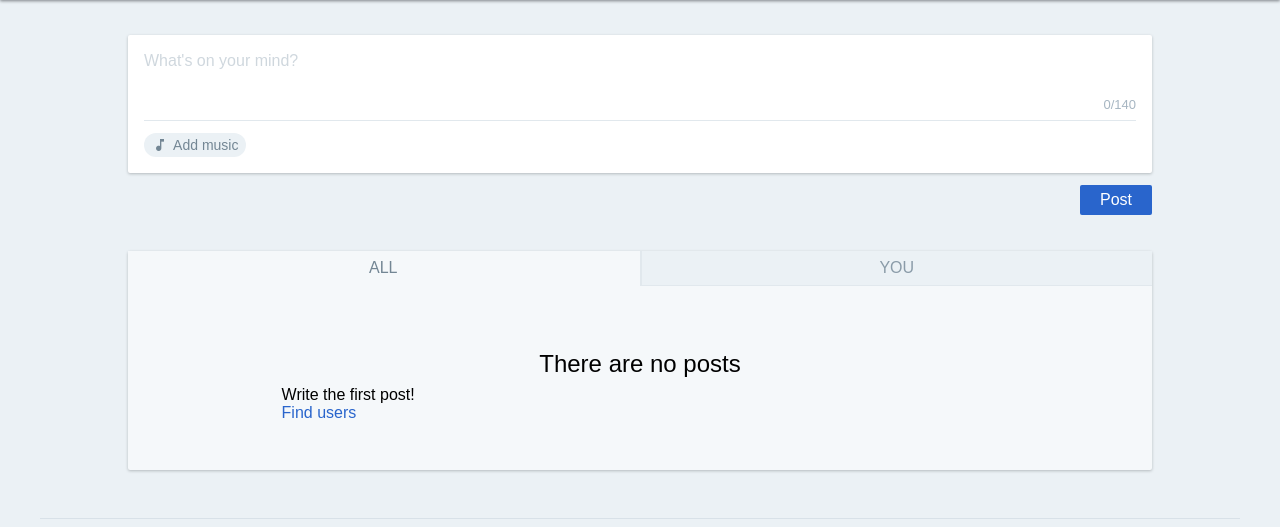
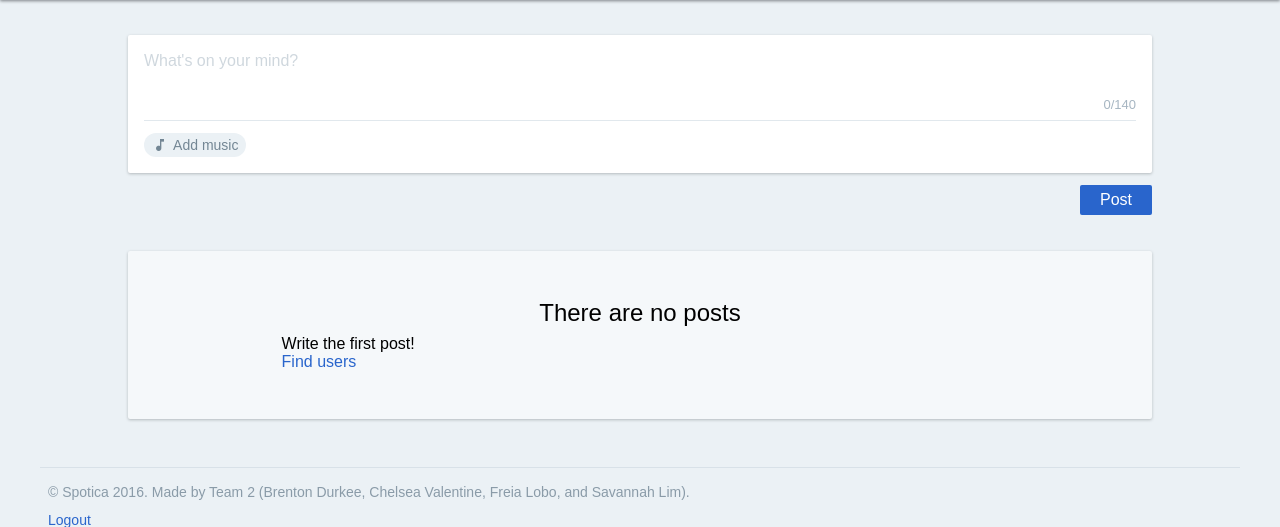
Before and after one commit to brentdur/spotica, a Django app: page / in a window 1280 px wide. Shown: the part 37-564 px from the top of the page. Run offline with Django 3.2, Linux system fonts and the light colour scheme; the visitor is signed in with stand-in values (Sample User, id 1); data that the repository does not hold is empty; style sheets or scripts are compiled from the project's sources; parts of the project's set-up code (start-up, migrations or seed data) failed here and were passed over; some libraries are stand-ins or nearby versions.

Commit message:
Remove feed tabs

```diff
--- a/web/scalica/micro/static/micro/css/components/_tab.scss
+++ /dev/null
@@ -1,24 +0,0 @@
-.tab {
-  @include unselectable;
-  background-color: $light-grey4;
-  border-bottom: 1px solid $light-grey3;
-  color: $grey3;
-  cursor: pointer;
-  display: block;
-  flex: 1;
-  padding: 8px;
-  text-transform: uppercase;
-  text-align: center;
-
-  & + .tab {
-    border-left: 2px solid $light-grey3;
-    margin-left: 1px;
-  }
-}
-
-.tab-selected {
-  background-color: $light-grey5;
-  border-bottom-color: transparent;
-  color: $grey2;
-  cursor: default;
-}
--- a/web/scalica/micro/static/micro/css/style.css
+++ b/web/scalica/micro/static/micro/css/style.css
@@ -606,25 +606,4 @@ body {
   font-size: 14px;
   font-weight: 300; }
 
-.tab {
-  user-select: none;
-  background-color: #EBF1F5;
-  border-bottom: 1px solid #E1E8ED;
-  color: #8A9BA8;
-  cursor: pointer;
-  display: block;
-  flex: 1;
-  padding: 8px;
-  text-transform: uppercase;
-  text-align: center; }
-  .tab + .tab {
-    border-left: 2px solid #E1E8ED;
-    margin-left: 1px; }
-
-.tab-selected {
-  background-color: #F5F8FA;
-  border-bottom-color: transparent;
-  color: #738694;
-  cursor: default; }
-
 /*# sourceMappingURL=style.css.map */
--- a/web/scalica/micro/static/micro/css/style.scss
+++ b/web/scalica/micro/static/micro/css/style.scss
@@ -25,4 +25,3 @@
 @import 'components/post-types';
 @import 'components/search-results';
 @import 'components/song-choice';
-@import 'components/tab';
--- a/web/scalica/micro/templates/micro/home.html
+++ b/web/scalica/micro/templates/micro/home.html
@@ -62,11 +62,6 @@
     </div>
 
     <div class="feed">
-      <div class="feed__tabs">
-        <div class="tab tab-selected">All</div>
-        <div class="tab">You</div>
-      </div>
-
       <div class="feed__posts">
         {% if post_list %}
           {% for post in post_list %}
```
